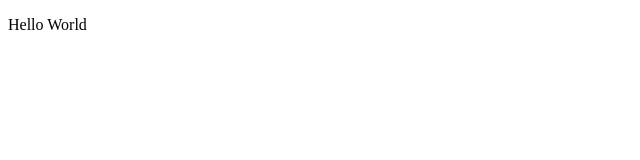
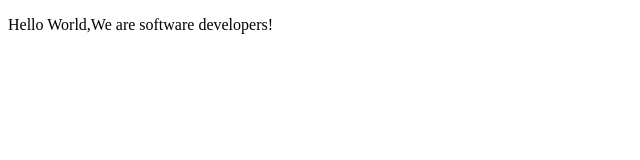
Before and after one commit to Lordkaito/microverseTrialsNew, a plain HTML site: page index.html in a window 1280 px wide. Shown: the whole page, without its empty margins (0-640 px from the left). Drawn offline with Linux system fonts and the light colour scheme.

Commit message:
modify hello World!

```diff
--- a/index.html
+++ b/index.html
@@ -21,7 +21,7 @@
     - The freeCodeCamp Team
 
     -->
-    <p>Hello World</p>
+    <p>Hello World,We are software developers!</p>
     <script  src="js/index.js"></script>
   </body>
 </html>
```
